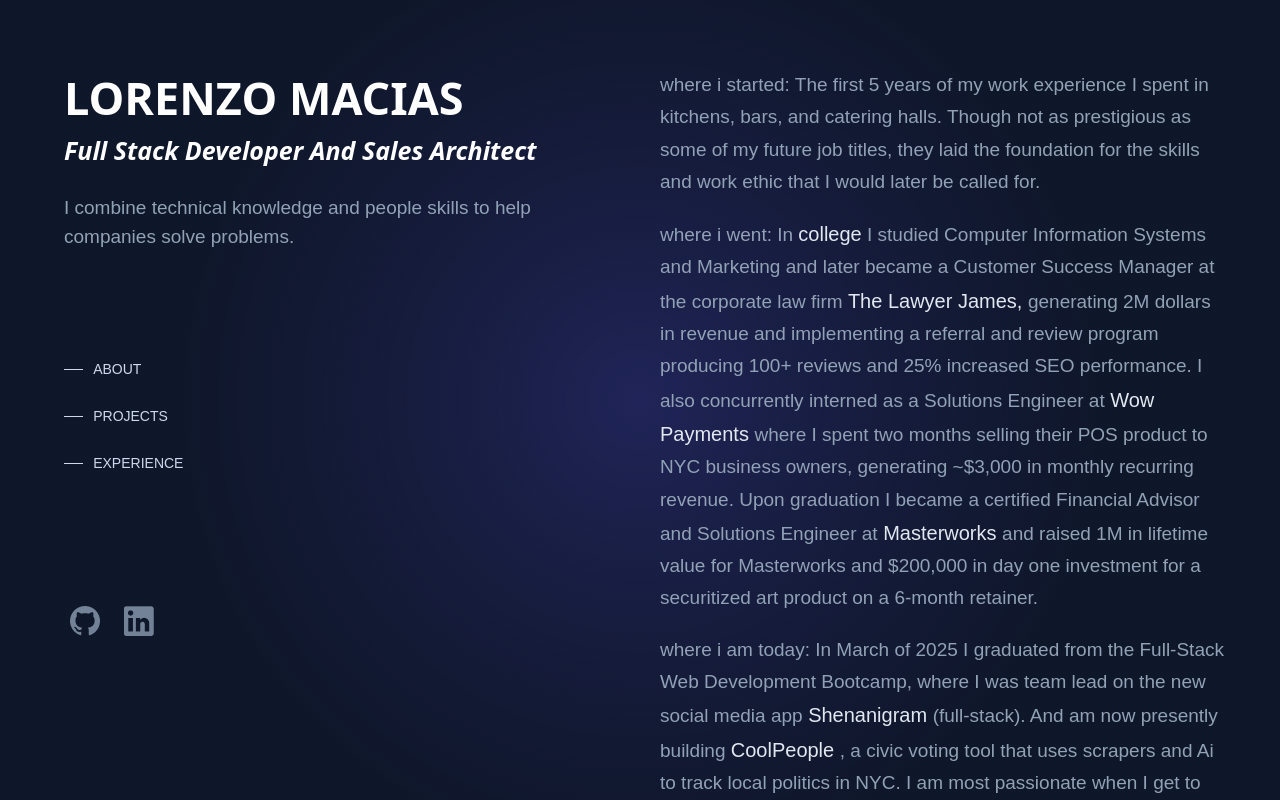
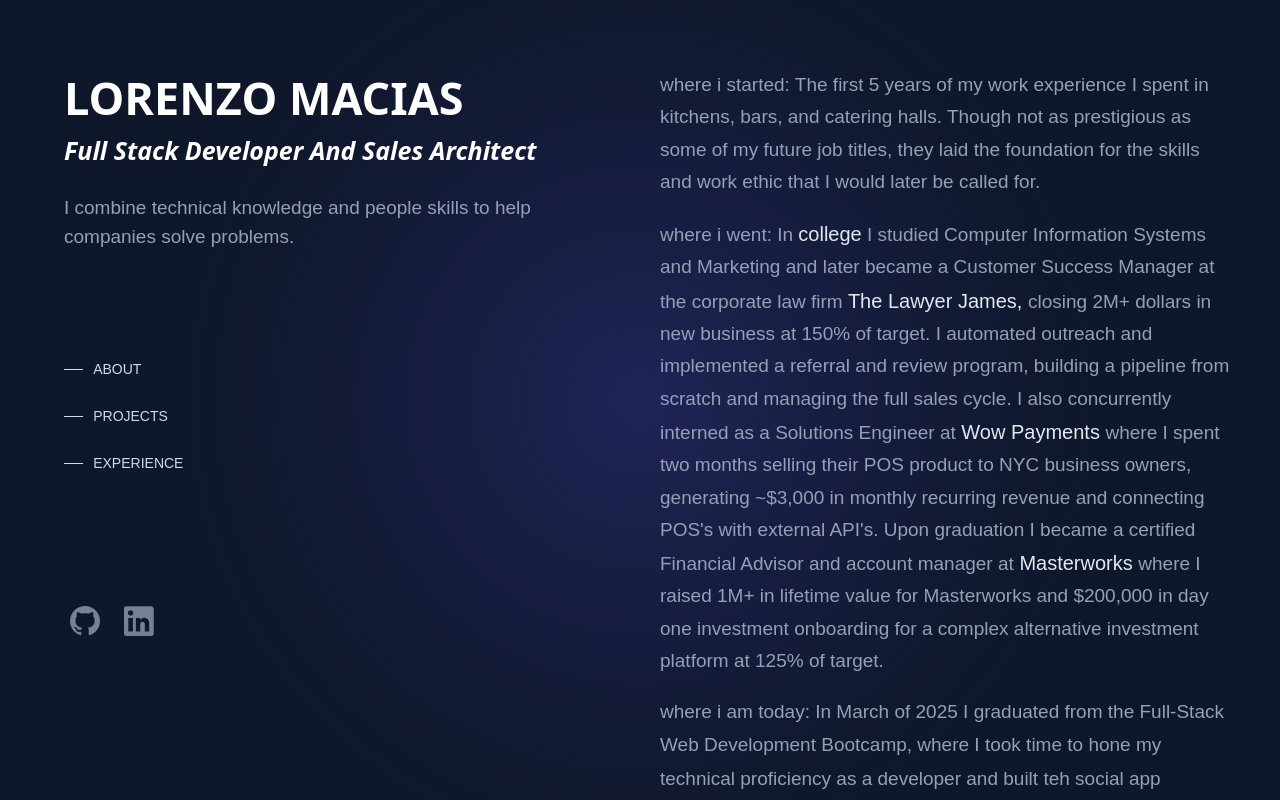
Before and after one commit to lzo-macias/lzo-website-march2025, a React (Vite) app: page / in a window 1280 px wide. Shown: the top 800 px of the page. Built offline with nearby package versions, Linux system fonts and the light colour scheme.

Commit message:
about me changes

```diff
--- a/src/components/AboutMe.jsx
+++ b/src/components/AboutMe.jsx
@@ -17,21 +17,21 @@
           className='aboutmelinks' target="_blank" rel="noopener noreferrer">college</a> I studied Computer Information Systems and Marketing and later became a Customer Success Manager at the corporate law firm
           <a href='https://thelawyerjames.com'
           className='aboutmelinks' target="_blank" rel="noopener noreferrer"> The Lawyer James,  </a>
-          generating 2M dollars in revenue and implementing a referral and review program producing 100+ reviews and 25% increased SEO performance. I also concurrently interned as a Solutions Engineer at
+          closing 2M+ dollars in new business at 150% of target.  I automated outreach and implemented a referral and review program, building a pipeline from scratch and managing the full sales cycle. I also concurrently interned as a Solutions Engineer at
           <a href='https://www.linkedin.com/company/wowpayments/'
           className='aboutmelinks' target="_blank" rel="noopener noreferrer"> Wow Payments </a>
-          where I spent two months selling their POS product to NYC business owners, generating ~$3,000 in monthly recurring revenue. Upon graduation I became a certified Financial Advisor and Solutions Engineer at
+          where I spent two months selling their POS product to NYC business owners, generating ~$3,000 in monthly recurring revenue and connecting POS's with external API's. Upon graduation I became a certified Financial Advisor and account manager at
           <a href='https://www.masterworks.com/'
           className='aboutmelinks' target="_blank" rel="noopener noreferrer"> Masterworks </a>
-          and raised 1M in lifetime value for Masterworks and $200,000 in day one investment for a securitized art product on a 6-month retainer.
+          where I raised 1M+ in lifetime value for Masterworks and $200,000 in day one investment onboarding for a complex alternative investment platform at 125% of target.
         </p>
 
         <p>
-          where i am today: In March of 2025 I graduated from the Full-Stack Web Development Bootcamp, where I was team lead on the new social media app
+          where i am today: In March of 2025 I graduated from the Full-Stack Web Development Bootcamp, where I took time to hone my technical proficiency as a developer and built teh social app
           <a href='https://shenanigram.netlify.app/'
           className='aboutmelinks' target="_blank" rel="noopener noreferrer"> Shenanigram </a>
-          (full-stack).  And am now presently building            <a href='https://coolpeoplenyc.netlify.app/'
-          className='aboutmelinks' target="_blank" rel="noopener noreferrer"> CoolPeople </a>, a civic voting tool that uses scrapers and Ai to track local politics in NYC. I am most passionate when I get to combine my knack for client management and people skills with my technical expertise.
+          (full-stack).  And am now presently CEO and founder of           <a href='https://coolpeoplenyc.netlify.app/'
+          className='aboutmelinks' target="_blank" rel="noopener noreferrer"> CoolPeople </a>, a civic voting tool that uses scrapers and Ai to track local politics in NYC, demo out now. I am most passionate when I get to combine my knack for client management and people skills with my technical expertise.
         </p>
     </div>
     </Element>
```
